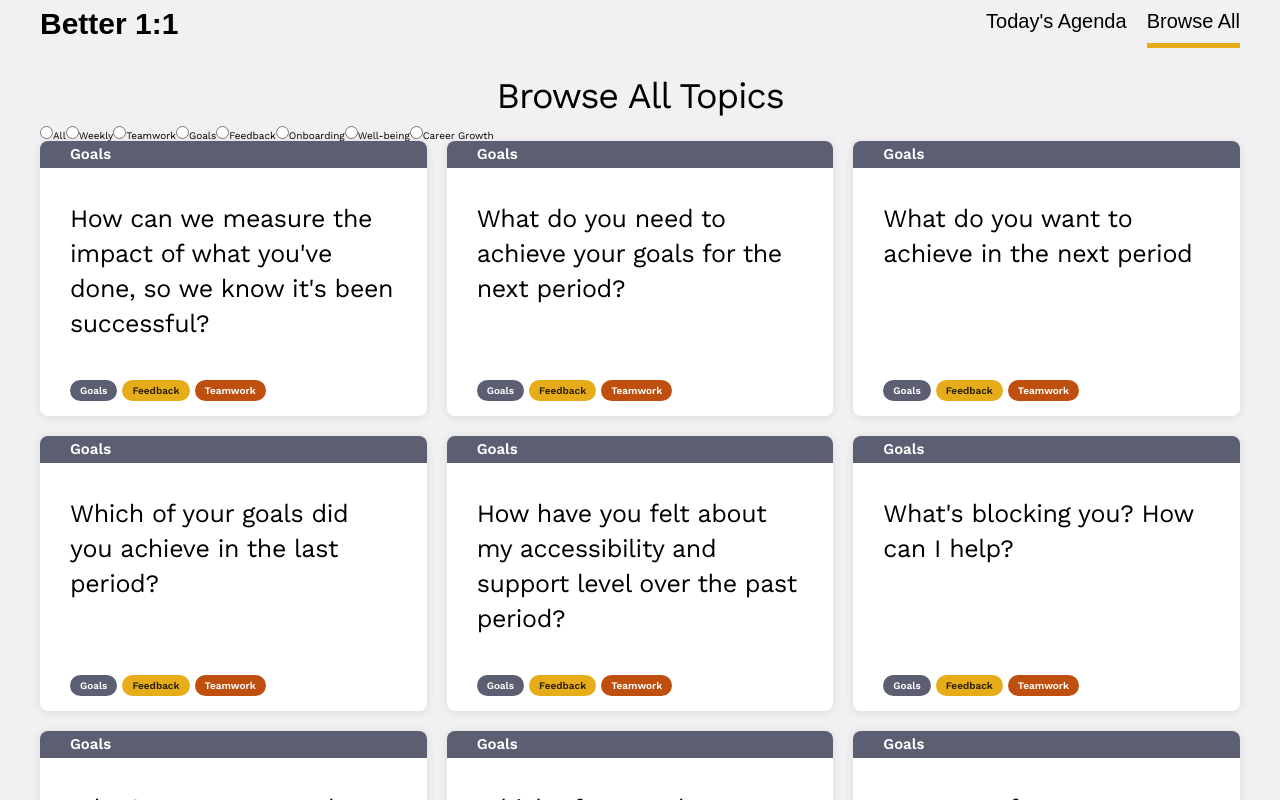
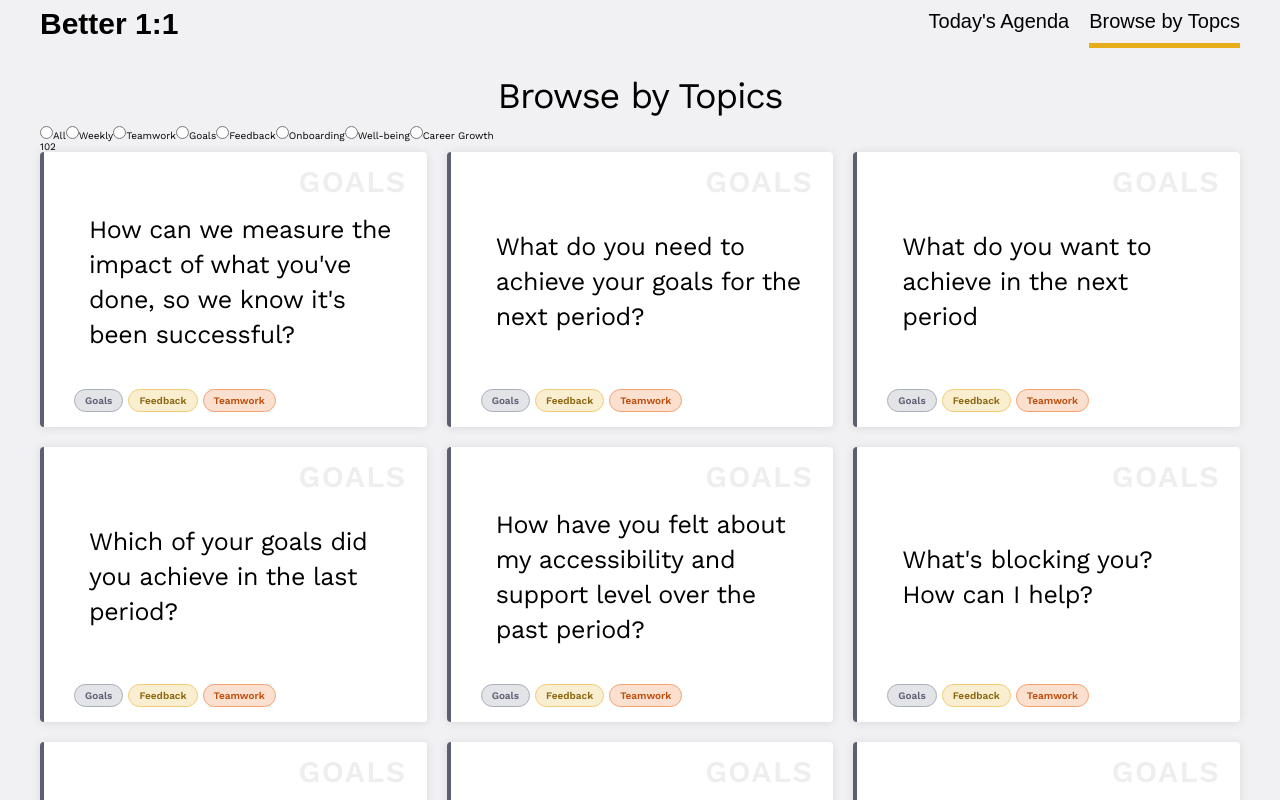
Before and after one commit to baadaa/better-1-1, a Next.js app: page /browse in a window 1280 px wide. Shown: the top 800 px of the page. Built offline with nearby package versions, Linux system fonts and the light colour scheme.

Commit message:
adjust styles

```diff
--- a/src/components/Card/Card.tsx
+++ b/src/components/Card/Card.tsx
@@ -11,24 +11,32 @@ const CardStyles = styled.article<CardStyleProps>`
   flex: 1;
   background-color: #fff;
   font-size: 1.5rem;
-  padding: calc(var(--spacing) * 2) var(--spacing) calc(var(--spacing) * 2.5);
+  display: flex;
+  padding: calc(var(--spacing) * 2) calc(var(--spacing) * 1)
+    calc(var(--spacing) * 2.5) calc(var(--spacing) * 1.5);
   overflow: hidden;
+  align-items: center;
   box-shadow: var(--base-shadow);
-  border-radius: 0.8rem;
+  border-radius: 0.4rem;
   position: relative;
+  border-left: 4px solid ${(props) => props.headText};
   &::before {
     content: attr(data-category);
     display: flex;
+    justify-content: flex-end;
     align-items: center;
-    padding: 0 var(--spacing);
+    padding: 0;
     position: absolute;
-    left: 0;
-    right: 0;
-    top: 0;
-    height: 2.75rem;
-    font-size: 1.5rem;
+    /* left: 0; */
+    right: 2rem;
+    top: 2rem;
+    height: 2rem;
+    font-size: 3rem;
+    opacity: 0.1;
+    text-transform: uppercase;
+    letter-spacing: 0.05em;
     font-weight: 600;
-    background-color: ${(props) => props.headBg};
+    /* background-color: ${(props) => props.headBg}; */
     color: ${(props) => props.headText};
   }
   h2 {
@@ -67,4 +75,17 @@ const Card: React.FC<CardProps> = ({ item }) => {
   );
 };
 
-export { Card };
+type CardSetProps = {
+  items: Array<Item>;
+};
+const CardSet: React.FC<CardSetProps> = ({ items }) => {
+  return (
+    <div className="cards">
+      {items.map((item, i) => (
+        <Card key={i} item={item} />
+      ))}
+    </div>
+  );
+};
+
+export { Card, CardSet };
--- a/src/components/Card/Tags.tsx
+++ b/src/components/Card/Tags.tsx
@@ -17,7 +17,11 @@ type TagProps = {
 
 export const Tag: React.FC<TagProps> = ({ tag }) => (
   <TagStyles
-    style={{ background: TopicColors[tag].bg, color: TopicColors[tag].text }}
+    style={{
+      background: TopicColors[tag].bg,
+      color: TopicColors[tag].text,
+      border: `1px solid ${TopicColors[tag].border}`,
+    }}
   >
     {tag}
   </TagStyles>
--- a/src/components/Layout/Header.tsx
+++ b/src/components/Layout/Header.tsx
@@ -41,7 +41,7 @@ const Header = () => {
         <ul>
           {[
             { label: "Today's Agenda", link: '/' },
-            { label: 'Browse All', link: '/browse' },
+            { label: 'Browse by Topcs', link: '/browse' },
           ].map((item) => (
             <li key={item.label}>
               <Link
--- a/src/pages/browse.tsx
+++ b/src/pages/browse.tsx
@@ -30,7 +30,7 @@ export default function Home() {
   return (
     <>
       <Layout>
-        <h1>Browse All Topics</h1>
+        <h1>Browse by Topics</h1>
         <form className="filters" onChange={filterCards}>
           <input type="radio" id="all" name="tag" value="all" />
           <label htmlFor="all">All</label>
@@ -46,6 +46,7 @@ export default function Home() {
             </React.Fragment>
           ))}
         </form>
+        {picks.length}
         <div className="cards">
           {picks.map((item, i) => (
             <Card key={i} item={item} />
--- a/src/styles/colorCode.ts
+++ b/src/styles/colorCode.ts
@@ -1,36 +1,43 @@
 import { Category } from '@/types';
 
 type ColorCode = {
-  [key in Category]: { bg: string; text: string };
+  [key in Category]: { bg: string; text: string; border: string };
 };
 
 export const TopicColors: ColorCode = {
   Onboarding: {
     bg: 'var(--onboardingBg)',
     text: 'var(--onboardingText)',
+    border: 'var(--onboardingBorder)',
   },
   Goals: {
     bg: 'var(--goalsBg)',
     text: 'var(--goalsText)',
+    border: 'var(--goalsBorder)',
   },
   Weekly: {
     bg: 'var(--weeklyBg)',
     text: 'var(--weeklyText)',
+    border: 'var(--weeklyBorder)',
   },
   Teamwork: {
     bg: 'var(--teamworkBg)',
     text: 'var(--teamworkText)',
+    border: 'var(--teamworkBorder)',
   },
   Feedback: {
     bg: 'var(--feedbackBg)',
     text: 'var(--feedbackText)',
+    border: 'var(--feedbackBorder)',
   },
   'Well-being': {
     bg: 'var(--wellbeingBg)',
     text: 'var(--wellbeingText)',
+    border: 'var(--wellbeingBorder)',
   },
   'Career Growth': {
     bg: 'var(--growthBg)',
     text: 'var(--growthText)',
+    border: 'var(--growthBorder)',
   },
 };
--- a/src/styles/globals.css
+++ b/src/styles/globals.css
@@ -157,18 +157,39 @@ body {
   --body-bg: var(--cool50);
   --onboardingBg: var(--grass600);
   --onboardingText: white;
+  --onboardingBg: var(--grass100);
+  --onboardingText: var(--grass700);
+  --onboardingBorder: var(--grass300);
   --weeklyBg: var(--sky700);
   --weeklyText: white;
+  --weeklyBg: var(--sky100);
+  --weeklyText: var(--sky700);
+  --weeklyBorder: var(--sky300);
   --growthBg: var(--tomato600);
   --growthText: white;
+  --growthBg: var(--tomato100);
+  --growthText: var(--tomato600);
+  --growthBorder: var(--tomato300);
   --goalsBg: var(--cool600);
   --goalsText: white;
+  --goalsBg: var(--cool100);
+  --goalsText: var(--cool600);
+  --goalsBorder: var(--cool300);
   --teamworkBg: var(--orange600);
   --teamworkText: white;
+  --teamworkBg: var(--orange100);
+  --teamworkText: var(--orange600);
+  --teamworkBorder: var(--orange300);
   --wellbeingBg: var(--grass800);
   --wellbeingText: white;
+  --wellbeingBg: var(--grass100);
+  --wellbeingText: var(--grass800);
+  --wellbeingBorder: var(--grass300);
   --feedbackBg: var(--lemon500);
   --feedbackText: var(--lemon900);
+  --feedbackBg: var(--lemon100);
+  --feedbackText: var(--lemon700);
+  --feedbackBorder: var(--lemon300);
 
   --current-route: var(--lemon500);
   background-color: var(--body-bg);
```
Also changed, not shown: src/pages/index.tsx (+2 -7 lines).
